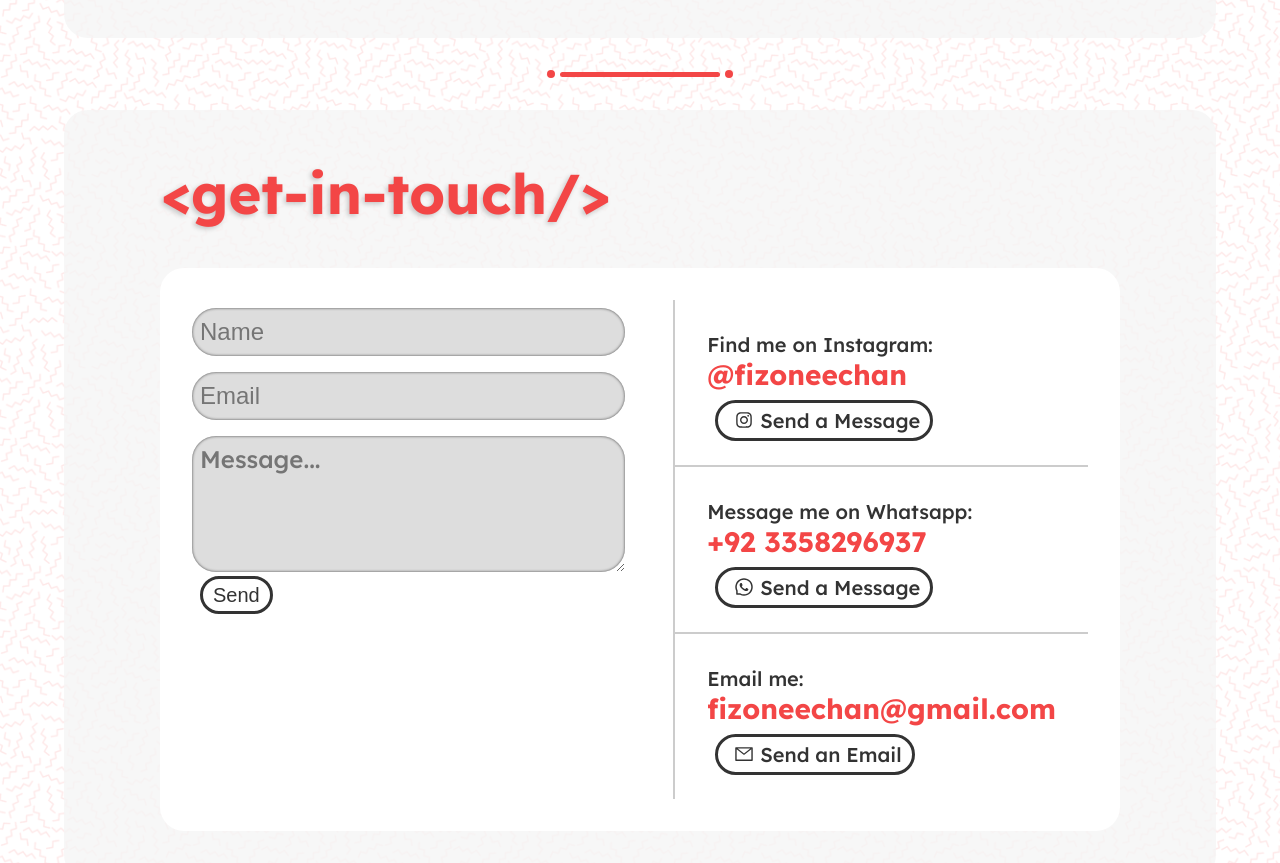
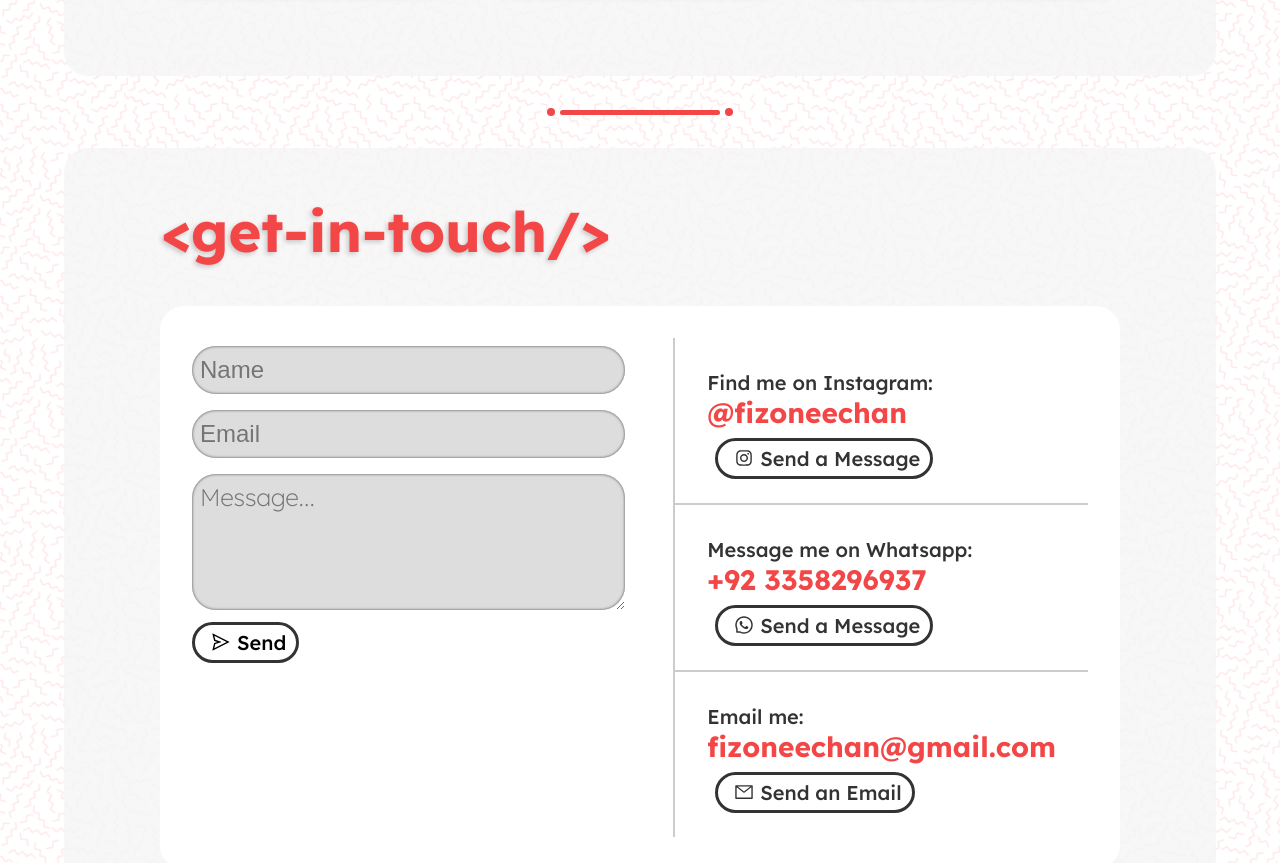
Before and after one commit to fizo-neechan/fizo-neechan.github.io, a React (Create React App) app: page / in a window 1280 px wide. Shown: the part 3616-4479 px from the top of the page. Built offline with nearby package versions, Linux system fonts and the light colour scheme.

Commit message:
added emailjs api

```diff
--- a/package.json
+++ b/package.json
@@ -4,9 +4,11 @@
   "version": "0.1.0",
   "private": true,
   "dependencies": {
+    "@emailjs/browser": "^3.11.0",
     "@testing-library/jest-dom": "^5.16.5",
     "@testing-library/react": "^13.4.0",
     "@testing-library/user-event": "^13.5.0",
+    "emailjs": "^4.0.2",
     "gh-pages": "^5.0.0",
     "react": "^18.2.0",
     "react-dom": "^18.2.0",
--- a/src/components/Contact.jsx
+++ b/src/components/Contact.jsx
@@ -1,7 +1,25 @@
-import React from 'react'
+import React, {useRef} from 'react'
+import emailjs from '@emailjs/browser';
 import {AiOutlineMail, AiOutlineInstagram, AiOutlineWhatsApp} from 'react-icons/ai'
+import {AiOutlineSend} from 'react-icons/ai'
 
 const Contact = () => {
+    const form = useRef();
+
+    const sendEmail = (e) => {
+        e.preventDefault();
+
+        emailjs.sendForm('service_7k3ar9s', 'template_phit29o', form.current, 'h4cBV5WvsuEP1ji6i')
+        .then((result) => {
+            console.log(result.text);
+        }, (error) => {
+            console.log(error.text);
+        });
+
+        e.target.reset();
+        return false;
+    };
+
   return (
     <section id="contact">
         <div className=".section-content">
@@ -9,11 +27,14 @@ const Contact = () => {
                 <div><h2 className="inset">&lt;get-in-touch/&gt;</h2></div>
                 <div className='contact'>
                     <div className="email-me">
-                        <form className="email-container" action='/message' method='POST'>
-                            <input type="text" placeholder="Name" required/>
-                            <input type="email" placeholder="Email" required/>
+                        <form className="email-container" ref={form} onSubmit={sendEmail}>
+                            <input type="text" placeholder="Name" name='name' required/>
+                            <input type="email" placeholder="Email" name='email' required/>
                             <textarea placeholder="Message..." rows={4} name="message" required/>
-                            <button type='submit'><a href='#'>Send</a></button>
+                            <button type='submit'>
+                                <AiOutlineSend className='btn-icon'/>
+                                <span>Send</span>
+                            </button>
                         </form>
                     </div>
                     <div className='socials'>
--- a/src/index.css
+++ b/src/index.css
@@ -67,7 +67,7 @@ p {
     font-size: 1.25rem;
 }
 
-a .btn-icon {
+.btn-icon {
     width: 20px;
     padding: 0 6px;
     transform: translateY(2px);
@@ -411,8 +411,11 @@ section  {
 }
 
 #projects .card-tech {
+    margin-top: 0.5rem;
+    padding-top: 0.5rem;
     display: flex;
     flex-wrap: wrap;
+    border-top: #ccc 3px solid;
 }
 
 #contact .contact {
@@ -483,6 +486,7 @@ section  {
 textarea {
     height: auto;
     font-family: inherit;
+    font-weight: var(--normal);
 }
 
 #contact .email-me .email-icon {
@@ -499,8 +503,21 @@ textarea {
 }
 
 #contact form button {
+    font-family: inherit;
     background-color: transparent;
-    border: none;
+    border: var(--color-text) 3px solid;
+    border-radius: 2rem;
+    -webkit-border-radius: 2rem;
+    -moz-border-radius: 2rem;
+    -ms-border-radius: 2rem;
+    -o-border-radius: 2rem;
+    padding: 5px 10px;
+    font-size: 1.25rem;
+}
+
+#contact form button:hover {
+    background-color: #000;
+    color: white;
 }
 
 
@@ -676,5 +693,7 @@ textarea {
     #cta {
         display: flex !important;
         flex-direction: column;
+        width: max-content;
+        margin: 0 auto;
     }
 }
```
Also changed, not shown: 1 other file (tests, documents, lock files or other folders).
